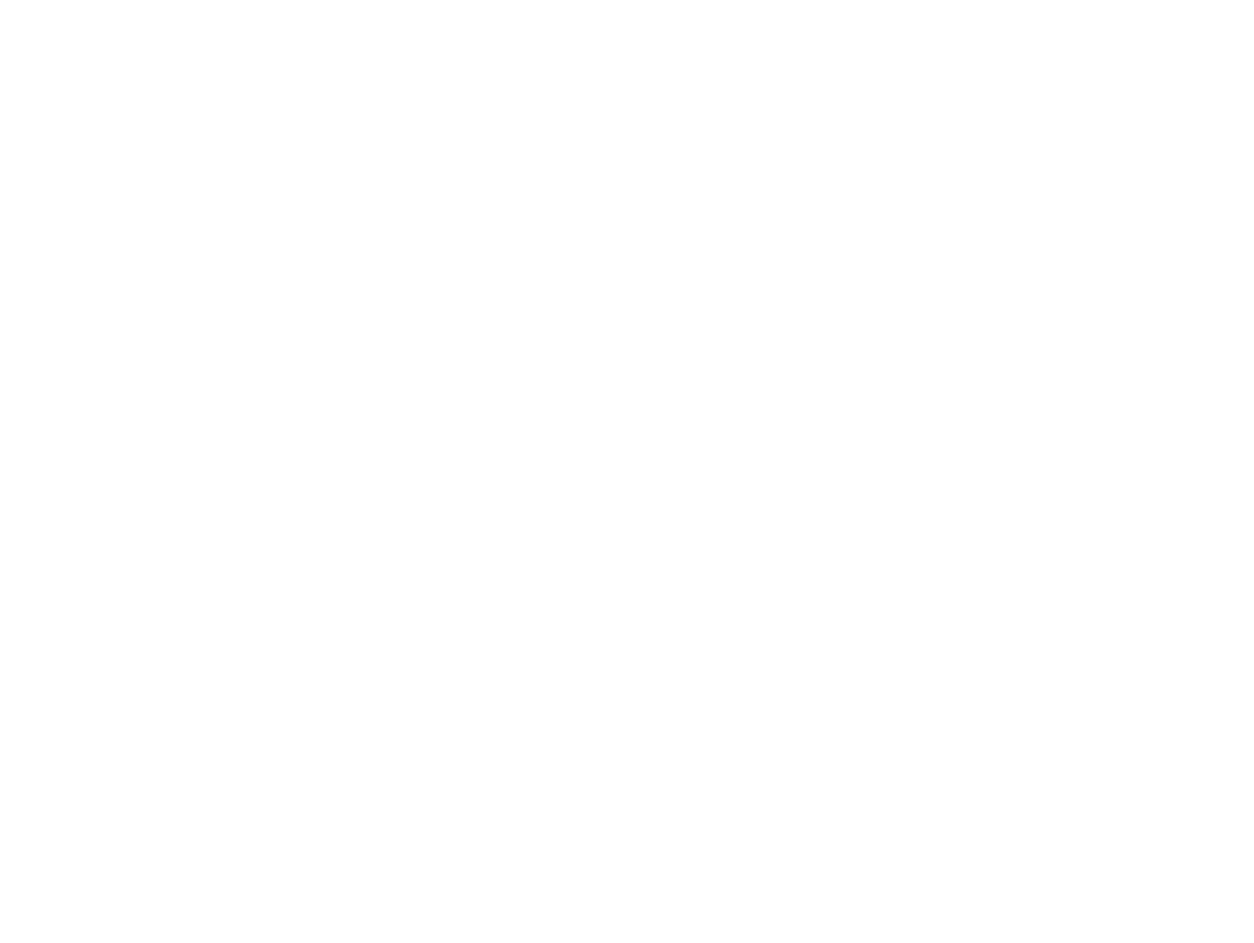
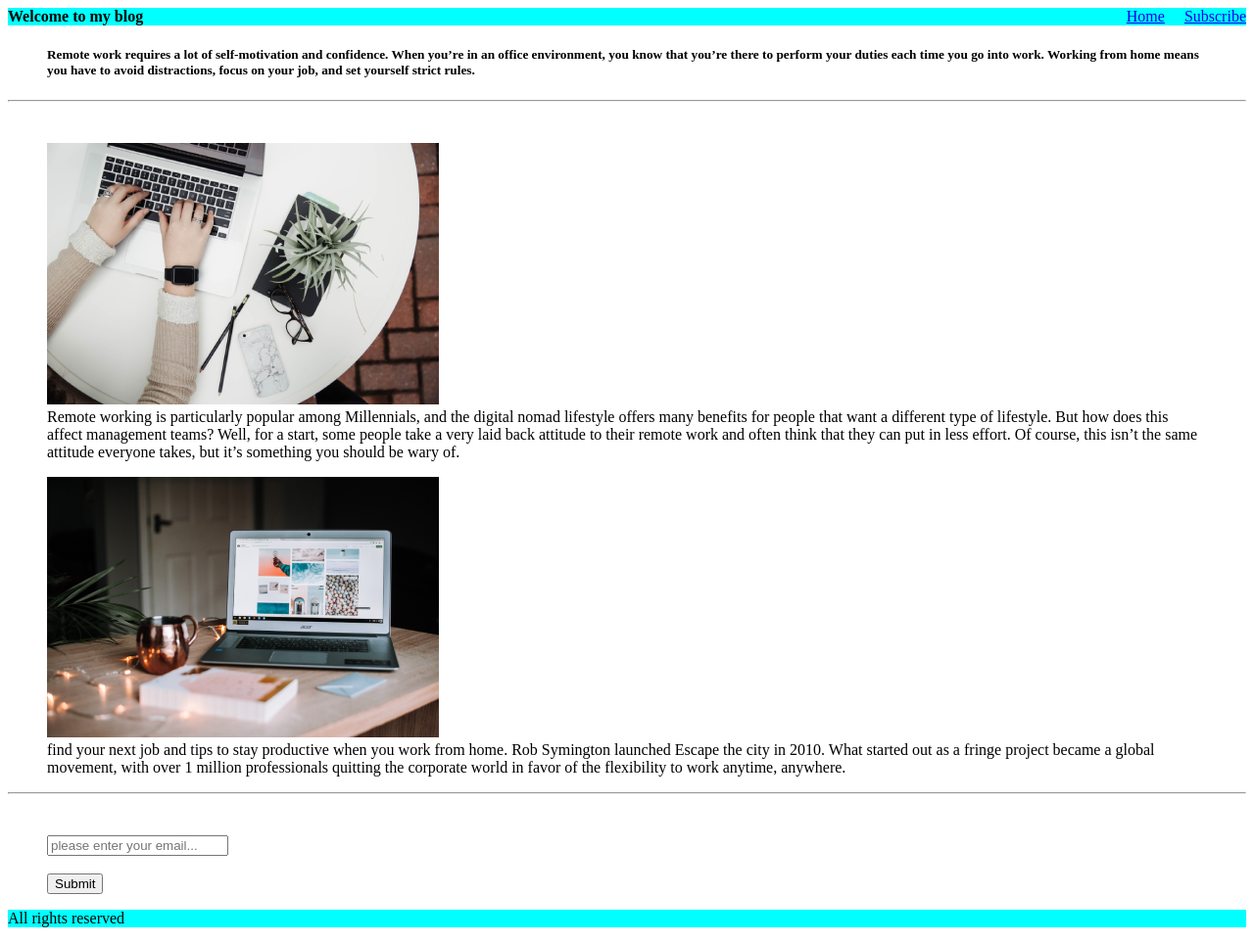
Before and after one commit to cyberRasam/Develhope-html-exercises, a plain HTML site: page blog page/start.html in a window 1280 px wide. Shown: the whole page at 98% size. Before the commit the page ends 800 px from the top, so only its background shows below. Drawn offline with Linux system fonts and the light colour scheme.

Commit message:
blog page completed

```diff
--- a/blog page/start.html
+++ b/blog page/start.html
@@ -7,11 +7,73 @@
       content="width=device-width, user-scalable=no, initial-scale=1.0, maximum-scale=1.0, minimum-scale=1.0"
     />
     <meta http-equiv="X-UA-Compatible" content="ie=edge" />
+    <meta property="og:title" content="Blog page example">
+
     <title>HTML Lesson</title>
   </head>
   <body>
 
+    <header>
+      <div style="background-color: aqua;">
+        <strong>Welcome to my blog</strong>
+        <nav id="welcome" style="float:right;">
+        <a style="margin-right: 1rem;" href="#welcome">Home</a>
+        <a href="#subscribe">Subscribe</a>
+        </nav>
+      </div>
 
-
+      <blockquote>
+        <h5>Remote work requires a lot of self-motivation
+        and confidence. When you’re in an office environment, you
+        know that you’re there to perform your duties each time you
+        go into work. Working from home means you have to avoid
+        distractions, focus on your job, and set yourself strict
+        rules. </h5>
+      </blockquote>
+    </header>
+    <hr>
+    <br>
+    <main>
+      <article>
+        <figure>
+          <img src="assets/hands.png" alt="working desk picture">
+          <figcaption>
+            Remote working is particularly popular among
+            Millennials, and the digital nomad lifestyle offers many
+            benefits for people that want a different type of
+            lifestyle. But how does this affect management teams?
+            Well, for a start, some people take a very laid back
+            attitude to their remote work and often think that they
+            can put in less effort. Of course, this isn’t the same
+            attitude everyone takes, but it’s something you should
+            be wary of.
+          </figcaption>
+        </figure>
+        <figure>
+          <img src="assets/laptop.png" alt="Laptop picture">
+          <figcaption>
+            find your next job and tips to stay productive when you
+            work from home. Rob Symington launched Escape the city
+            in 2010. What started out as a fringe project became a
+            global movement, with over 1 million professionals
+            quitting the corporate world in favor of the flexibility
+            to work anytime, anywhere.
+          </figcaption>
+        </figure>
+      </article>
+      <hr>
+      <br>
+      <figure>
+        <form action="#" id="subscribe">
+        <input type="email" required placeholder="please enter your email...">
+          <br>
+          <br>
+        <button type="submit">Submit</button>
+      </form>
+      </figure>
+    </main>
+    <footer style="background-color: aqua;">
+    <p>All rights reserved</p>
+    </footer>
   </body>
 </html>
```
